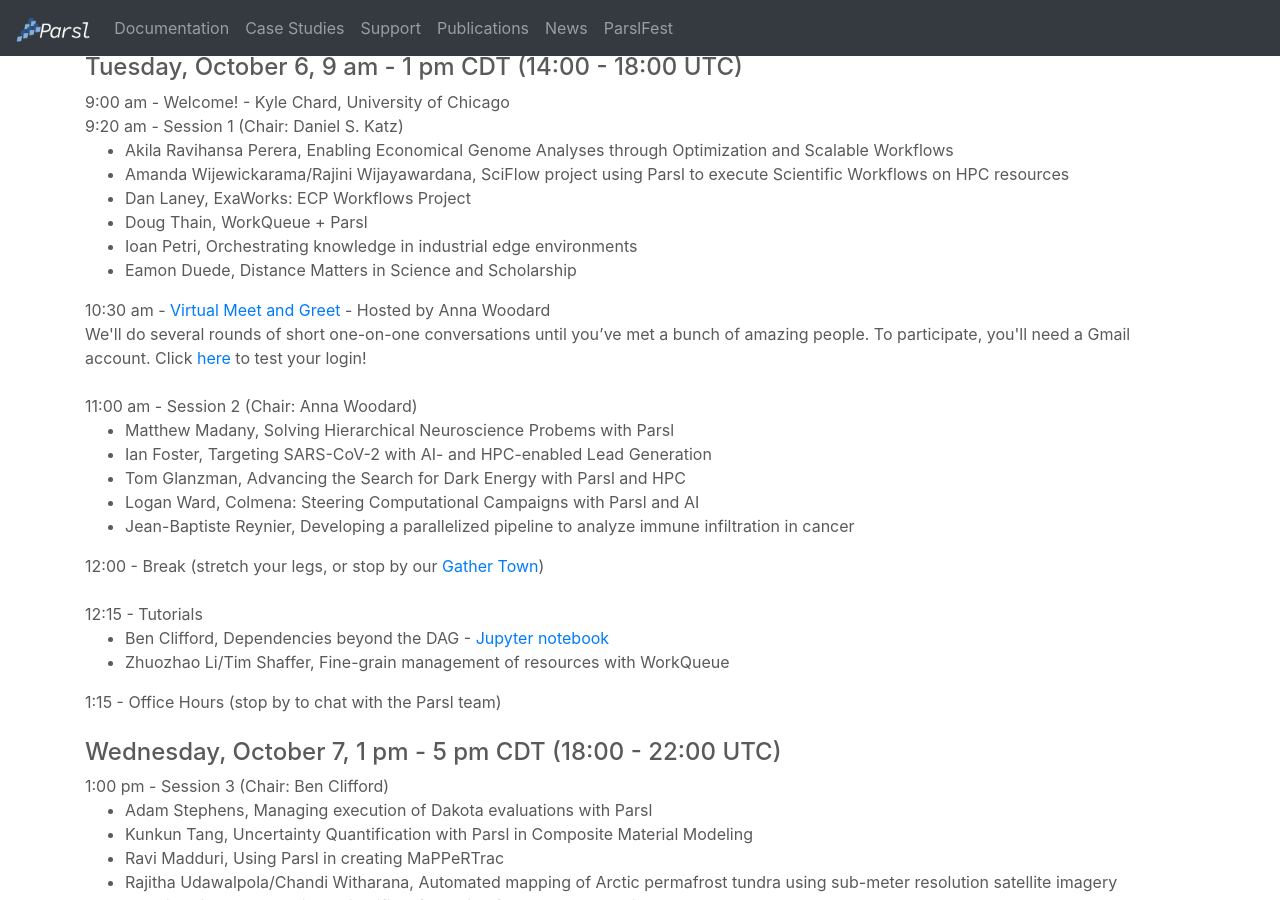
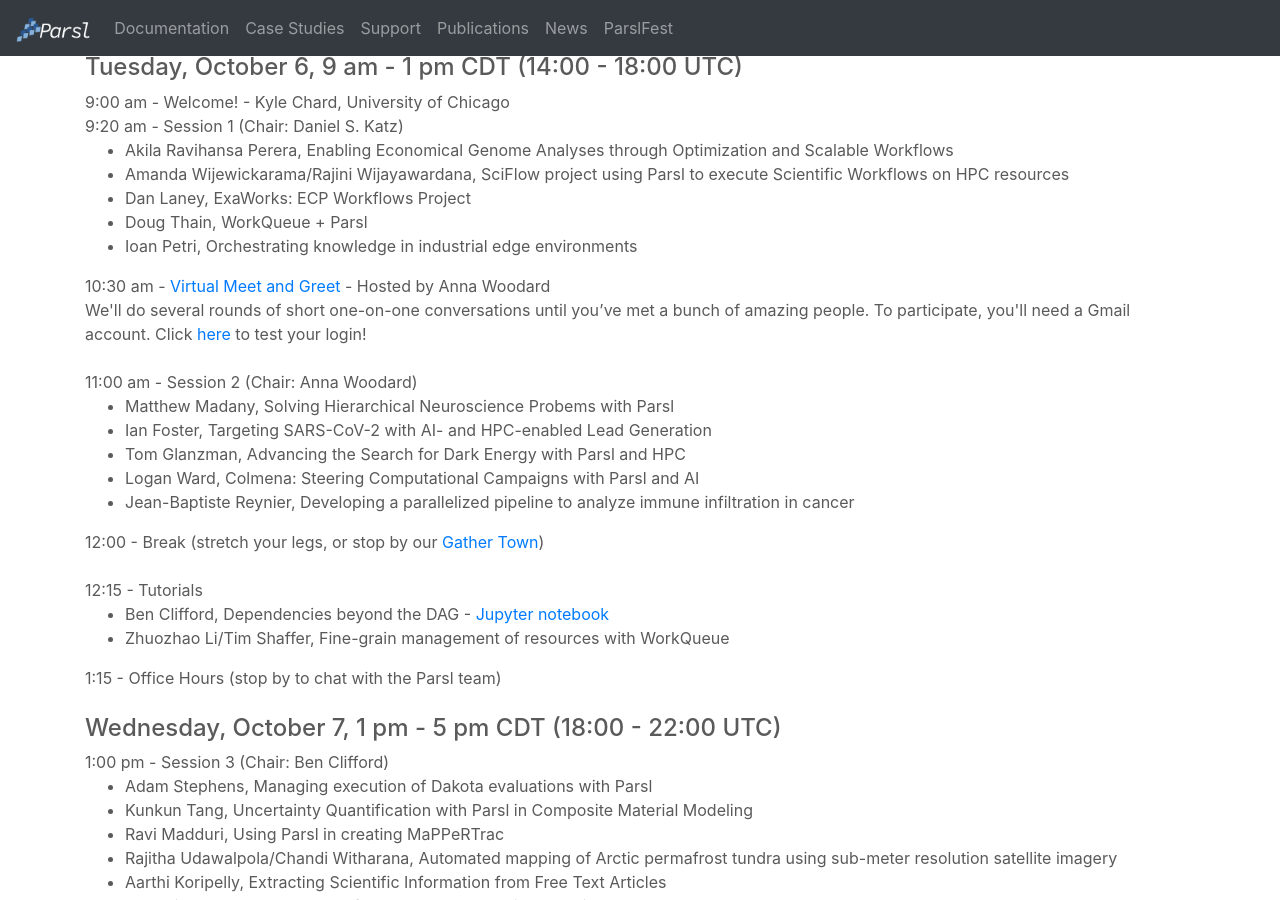
Before and after one commit to Parsl/parsl.github.io, a Jekyll site: the page built from parslfest2020.html, in a window 1280 px wide and 900 px high, scrolled down 651 px. Built offline with Jekyll 4.4.1, drawn with Linux system fonts in a browser that asks for light colours.

Commit message:
Remove missing speaker

```diff
--- a/parslfest2020.html
+++ b/parslfest2020.html
@@ -45,7 +45,6 @@
 	<li>Dan Laney, ExaWorks: ECP Workflows Project</li>
 	<li>Doug Thain, WorkQueue + Parsl</li>
 	<li>Ioan Petri, Orchestrating knowledge in industrial edge environments</li>
-	<li>Eamon Duede, Distance Matters in Science and Scholarship</li>
       </ul>
 
       10:30 am - <a
```
